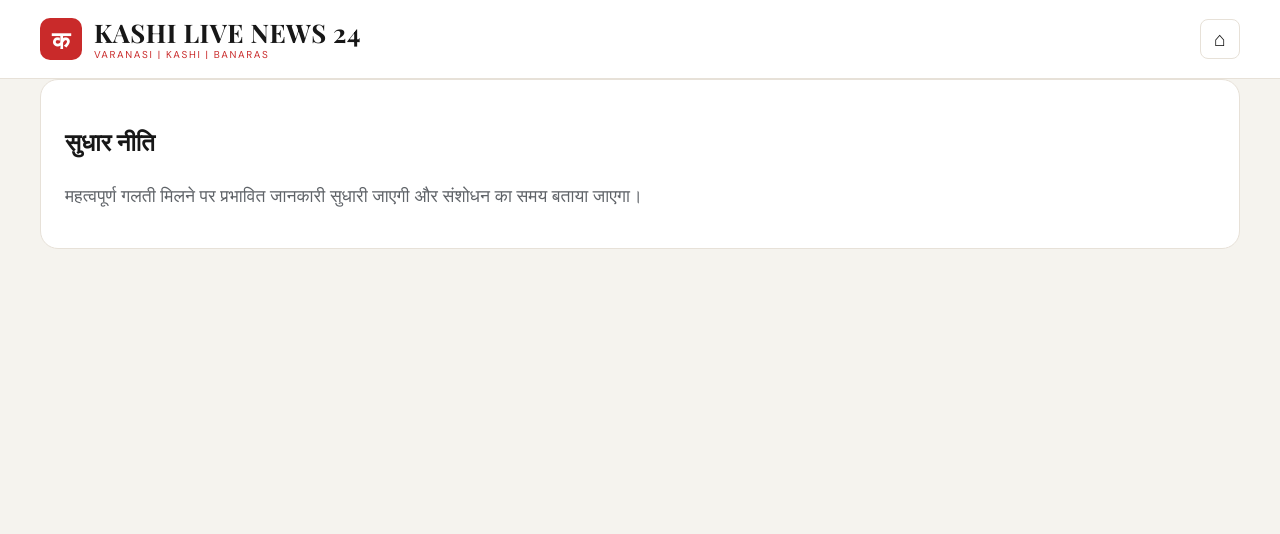
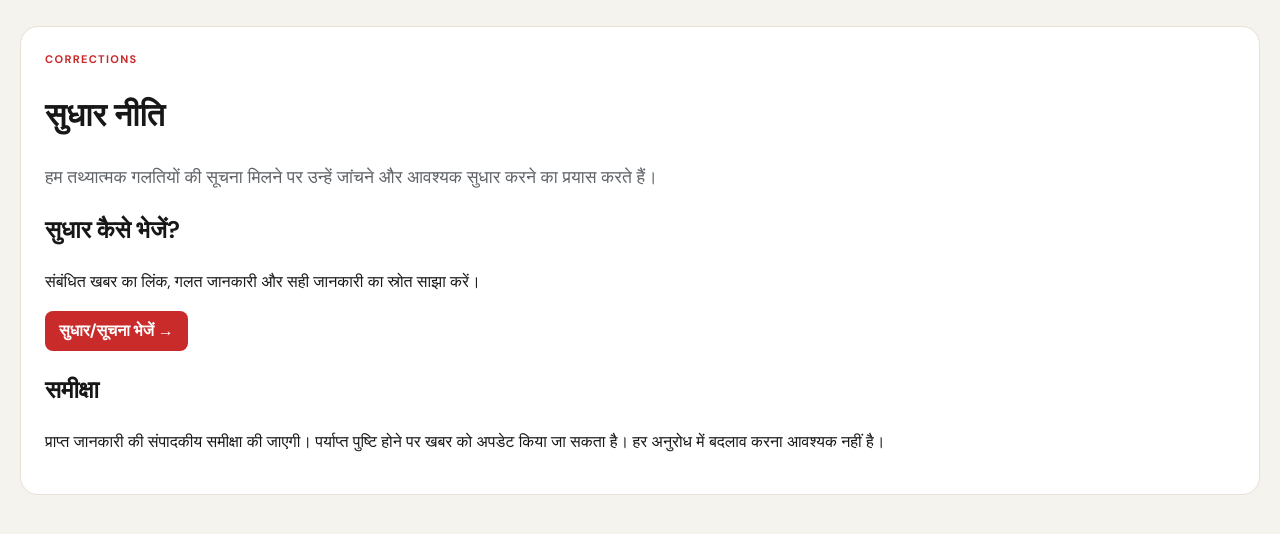
Before and after one commit to Rahulkannoujia123/KashiNews24, a Next.js app: page /correction-policy in a window 1280 px wide. Shown: the top 534 px of the page. Built offline with nearby package versions, Linux system fonts and the light colour scheme; no server answers.

Commit message:
Add correction-policy information page

```diff
--- /dev/null
+++ b/app/correction-policy/page.jsx
@@ -0,0 +1,17 @@
+export const metadata = {
+  title: 'सुधार नीति',
+  description: 'Kashi Live News 24 पर तथ्यात्मक त्रुटियों के सुधार की नीति।'
+};
+
+export default function CorrectionPolicyPage() {
+  return <main className="page-shell"><div className="shell form-page">
+    <div className="kicker">Corrections</div>
+    <h1>सुधार नीति</h1>
+    <p className="article-lead">हम तथ्यात्मक गलतियों की सूचना मिलने पर उन्हें जांचने और आवश्यक सुधार करने का प्रयास करते हैं।</p>
+    <h2>सुधार कैसे भेजें?</h2>
+    <p>संबंधित खबर का लिंक, गलत जानकारी और सही जानकारी का स्रोत साझा करें।</p>
+    <p><a className="primary" href="/send-news">सुधार/सूचना भेजें →</a></p>
+    <h2>समीक्षा</h2>
+    <p>प्राप्त जानकारी की संपादकीय समीक्षा की जाएगी। पर्याप्त पुष्टि होने पर खबर को अपडेट किया जा सकता है। हर अनुरोध में बदलाव करना आवश्यक नहीं है।</p>
+  </div></main>;
+}
```
